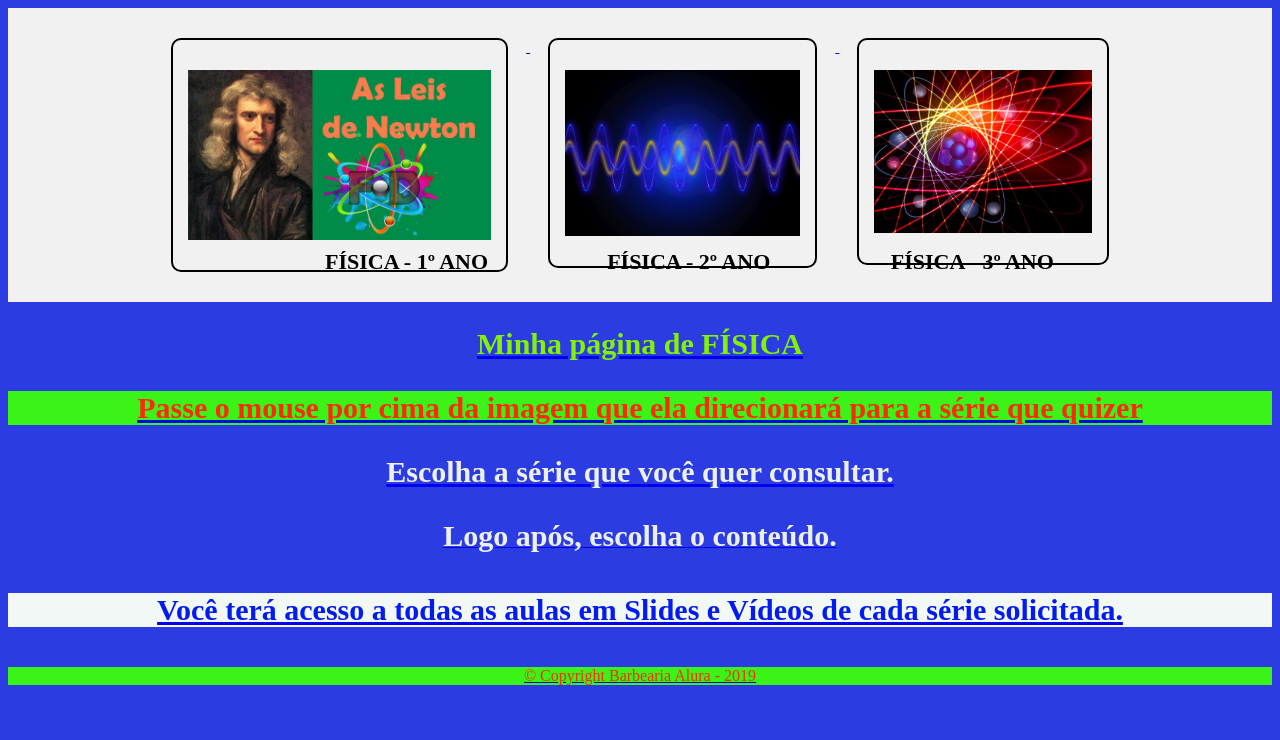
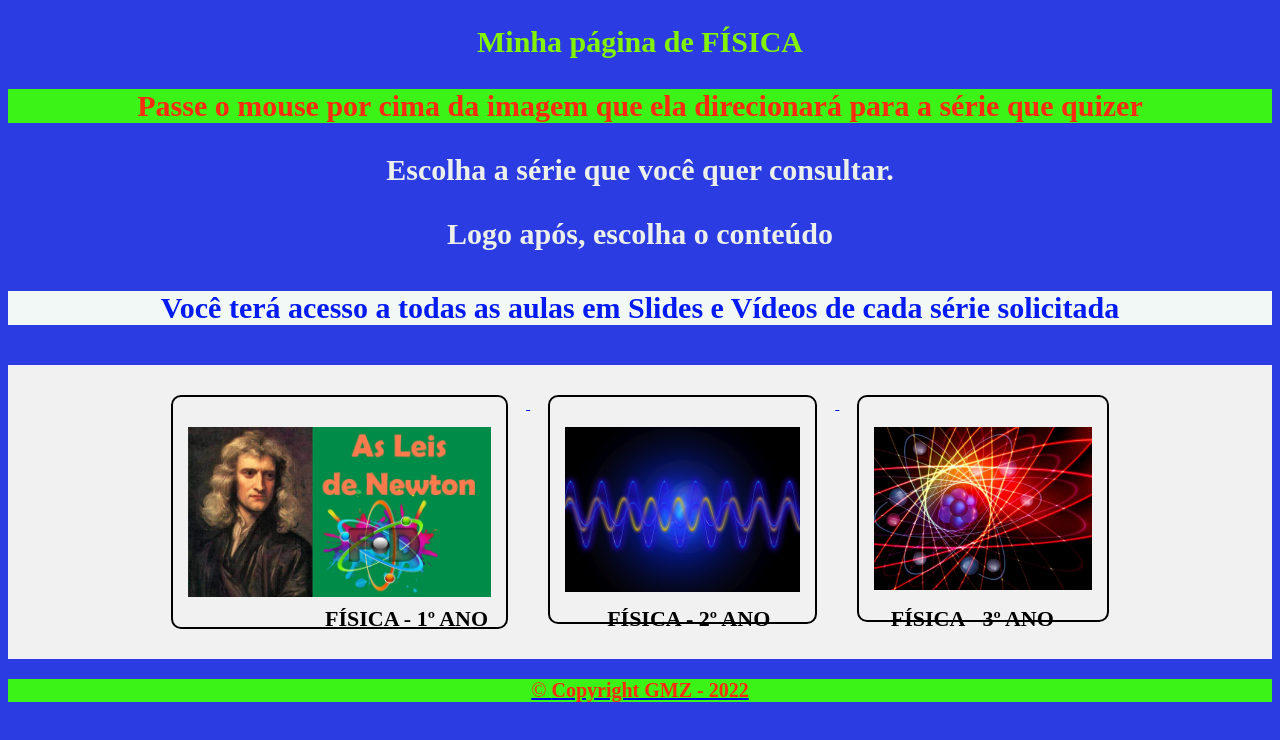
Before and after one commit to Geraldozamaia/Primeiro-reposit-rio, a plain HTML site: page index.html in a window 1280 px wide. Drawn offline with Linux system fonts and the light colour scheme.

Commit message:
Construção da página
Mudança da página web.

```diff
--- a/index.html
+++ b/index.html
@@ -5,13 +5,23 @@
         <meta http-equiv="X-UA-Compatible" content="IE=edge">
         <meta name="viewport" content="width=device-width, initial-scale=1.0">
         <title>Document</title>
- <!--      <link rel="stylesheet" href="reset.css">-->
+ <!--      >-->
         <link rel="stylesheet" href="style.css">
     </head>
 
 <body>
 
     <header>
+    <div class="teste2">
+        <h2 style="font-size: 30px;">Minha página de <strong>FÍSICA </strong></h2>
+        <p style="font-size: 30px;"><strong> Passe o mouse por cima da imagem que ela direcionará para a série que quizer</strong> </p>
+        <h3 style="font-size: 30px;"> Escolha a série que você quer consultar.</h3>
+        <p2 style="font-size: 30px;"> <strong>Logo após, escolha o conteúdo </strong></p2>
+        <h4 style="font-size: 30px;">Você terá acesso a todas as aulas em Slides e Vídeos de cada série solicitada
+        </h4>
+    </div>
+
+
         <div class="caixa">
  <!--           <h1> <img src="logo.png"> </h1>-->
             <nav>
@@ -24,7 +34,6 @@
         </div>
     </header>
     <div class="principal">
-
         <img id="Newton" src="Newton.jpg" title="Física do 1º ano" alt="Conteúdo de Física do 1º ano do Ensino Médio">
         <img id="ondas" src="ondas.jpg" title="Física do 2º ano" alt="Conteúdo de Física do 2º ano do Ensino Médio">
 <!--https://www.google.com.br/search?q=ondas&sxsrf=ALiCzsYNp0iIjWBFeK9pwjuJ2q2ON6zFrw:1669076334418&source=lnms&tbm=isch&sa=X&ved=2ahUKEwje_o_wwcD7AhUdJLkGHYRSCbcQ_AUoAXoECAEQAw&biw=1366&bih=657&dpr=1#imgrc=8mpRijXCIPO30M">-->
@@ -36,15 +45,9 @@
 //        <h1 style="font-size: 30px;">  <strong> FÍSICA 2º ANO        </strong></h1>
 //        <h1 style="font-size: 30px;">  <strong> FÍSICA 3º ANO  </strong></h1>-->
     </div>
-    <h2 style="font-size: 30px;">Minha página de <strong>FÍSICA </strong></h2>
-        <p style="font-size: 30px;"><strong> Passe o mouse por cima da imagem que ela direcionará para a série que quizer</strong> </p>
-    <h3 style="font-size: 30px;"> Escolha a série que você quer consultar.</h3>
-    <p2 style="font-size: 30px;"> <strong>Logo após, escolha o conteúdo. </strong></p2>
-    <h4 style="font-size: 30px;">Você terá acesso a todas as aulas em Slides e Vídeos de cada série solicitada.
-    </h4>
 
     <footer>
-        <p class="copyright">&copy; Copyright Barbearia Alura - 2019
+        <p style="font-size: 20px;" class="copyright">&copy; <strong>Copyright GMZ - 2022</strong>
     </footer>
 
 <!---       <p1> aula 12 para treinar a página</p1>-->
```
